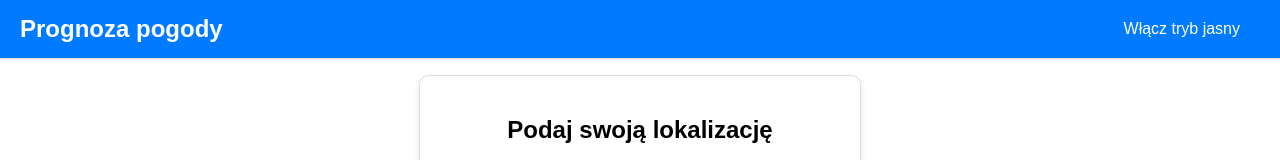
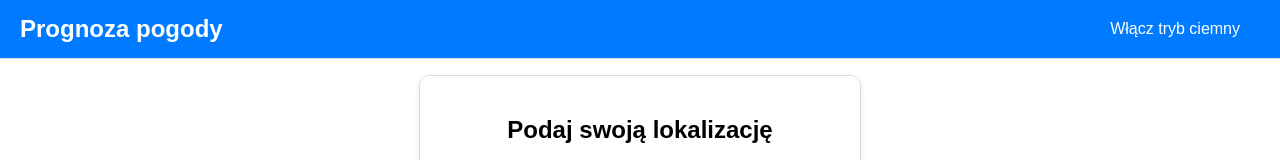
Before and after one commit to masaneo/weather-app-frontend, a Vue app: page / in a window 1280 px wide. Shown: the top 160 px of the page. Built offline with nearby package versions, Linux system fonts and the light colour scheme; the HTML template or start-up script is replaced by a standard one.

Commit message:
fix typo on theme change button

```diff
--- a/src/App.vue
+++ b/src/App.vue
@@ -3,7 +3,7 @@
     <header>
       <h1 @click="this.locationSelected = false">Prognoza pogody</h1>
       <button @click="toggleTheme">
-        {{ theme === "light" ? "Włącz tryb jasny" : "Włącz tryb ciemny" }}
+        {{ theme === "light" ? "Włącz tryb ciemny" : "Włącz tryb jasny" }}
       </button>
     </header>
     <main>
```
